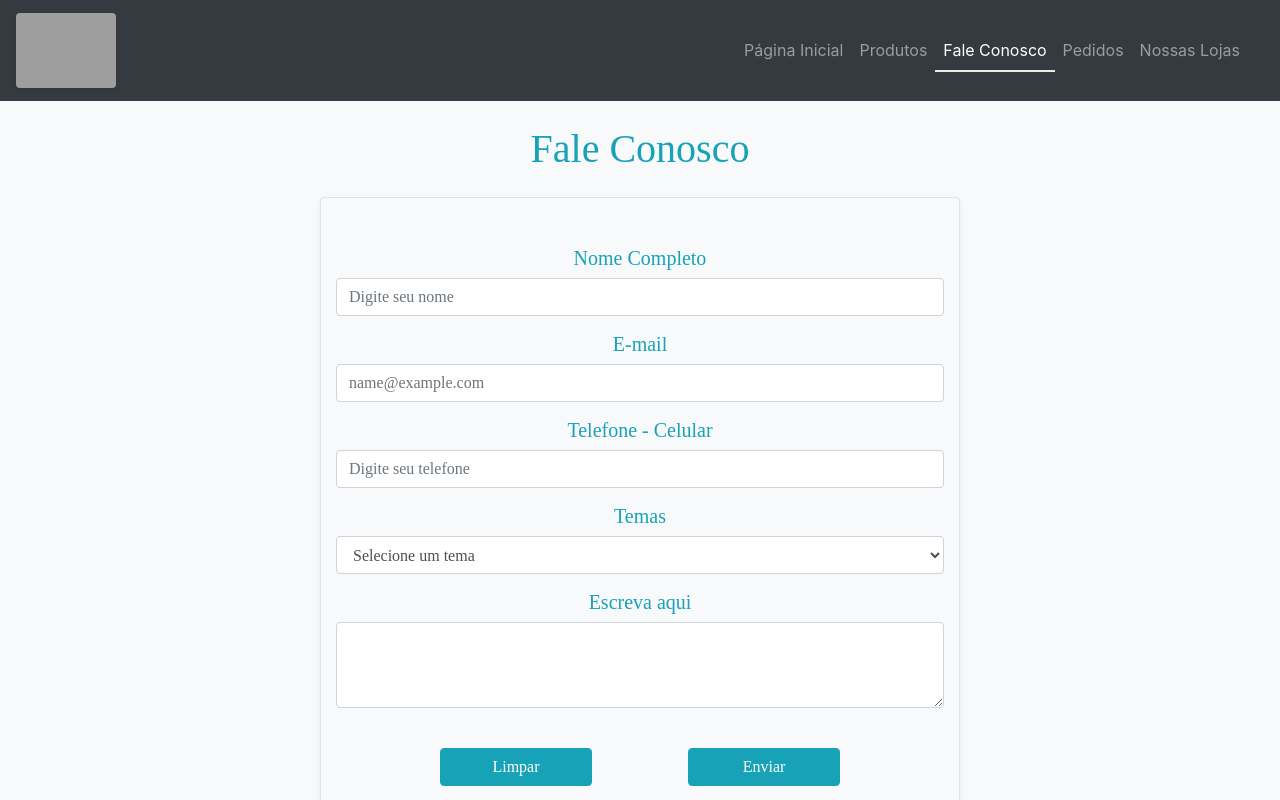
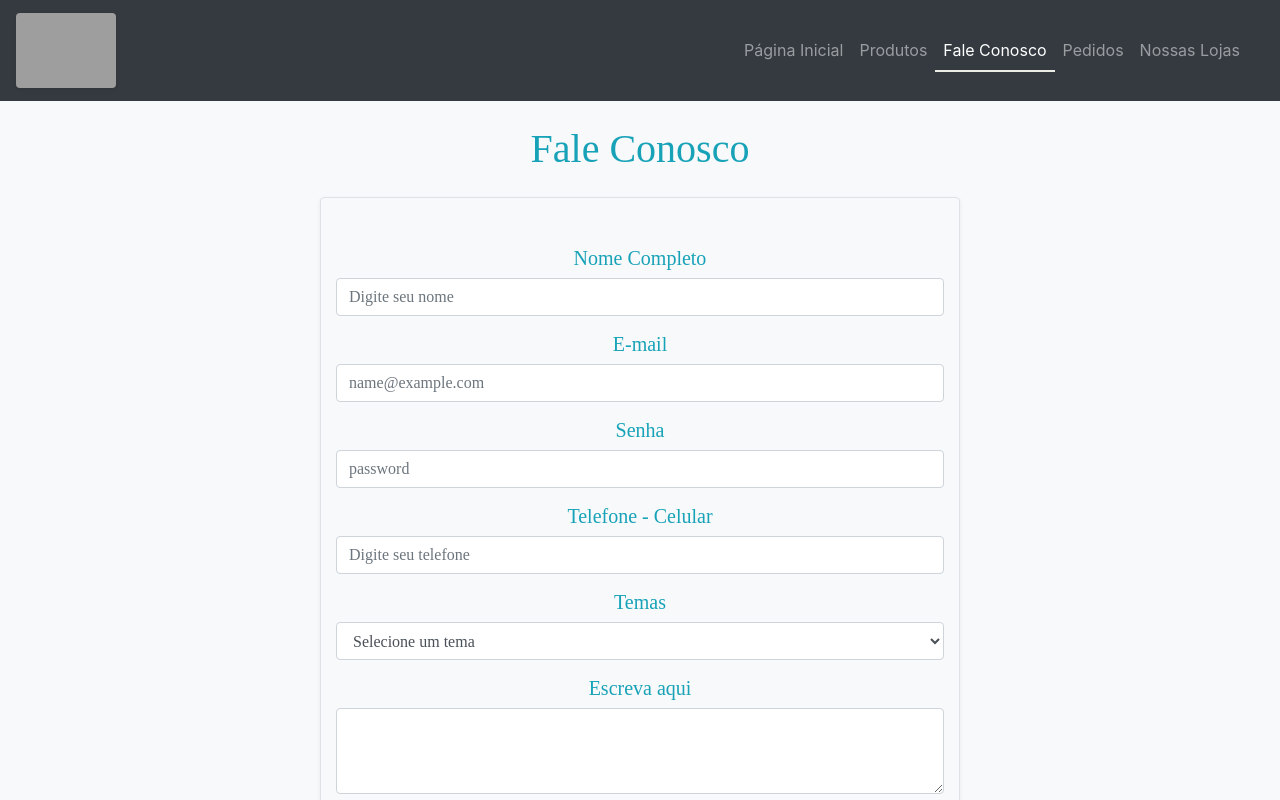
Before and after one commit to yurialvesyamada/infotec-react2.0, a React (Create React App) app: page /faleconosco in a window 1280 px wide. Shown: the top 800 px of the page. Built offline with nearby package versions, Linux system fonts and the light colour scheme; grey boxes are pictures that could not be loaded.

Commit message:
Corrigindo Bugs

```diff
--- a/package.json
+++ b/package.json
@@ -8,6 +8,7 @@
     "@testing-library/user-event": "^12.6.2",
     "axios": "^0.21.1",
     "bootstrap": "^4.6.0",
+    "cors": "^2.8.5",
     "react": "^17.0.1",
     "react-bootstrap": "^1.4.3",
     "react-dom": "^17.0.1",
--- a/src/components/form/Form_contato.js
+++ b/src/components/form/Form_contato.js
@@ -3,11 +3,13 @@ import '../footer/Footer.css';
 
 export default function FaleConosco() {
 
+
+
     return (
 
         <>
             <Container className="rounded font w-50 shadow-sm my-4 border">
-                <Form className="py-5" method="POST" action="http://localhost/react-redux-project/public/api/contato.php">
+                <Form className="py-5" method="POST" action="http://localhost:5000/usuarios">
 
                     <Form.Group controlId="exampleForm.ControlInput1" className="h5">
                         <Form.Label>Nome Completo</Form.Label>
@@ -20,6 +22,11 @@ export default function FaleConosco() {
                     </Form.Group>
 
                     <Form.Group controlId="exampleForm.ControlInput3" className="h5">
+                        <Form.Label>Senha</Form.Label>
+                        <Form.Control type="password" placeholder="password" name="senha" required />
+                    </Form.Group>
+
+                    <Form.Group controlId="exampleForm.ControlInput4" className="h5">
                         <Form.Label>Telefone - Celular</Form.Label>
                         <Form.Control type="number" placeholder="Digite seu telefone" name="telefone" required />
                     </Form.Group>
@@ -38,7 +45,7 @@ export default function FaleConosco() {
 
                     <Form.Group controlId="exampleForm.ControlTextarea1" className="h5">
                         <Form.Label>Escreva aqui</Form.Label>
-                        <Form.Control as="textarea" rows={3} required  name="mensagem"/>
+                        <Form.Control as="textarea" rows={3} name="mensagem" required />
                     </Form.Group>
                     <Button as="input" type="reset" value="Limpar" className="btn btn-info w-25 mx-5 mt-4" />
                     <Button as="input" type="submit" value="Enviar" className="btn btn-info w-25 mx-5 mt-4" />{' '}
```
Also changed, not shown: 2 other files (tests, documents, lock files or other folders).
